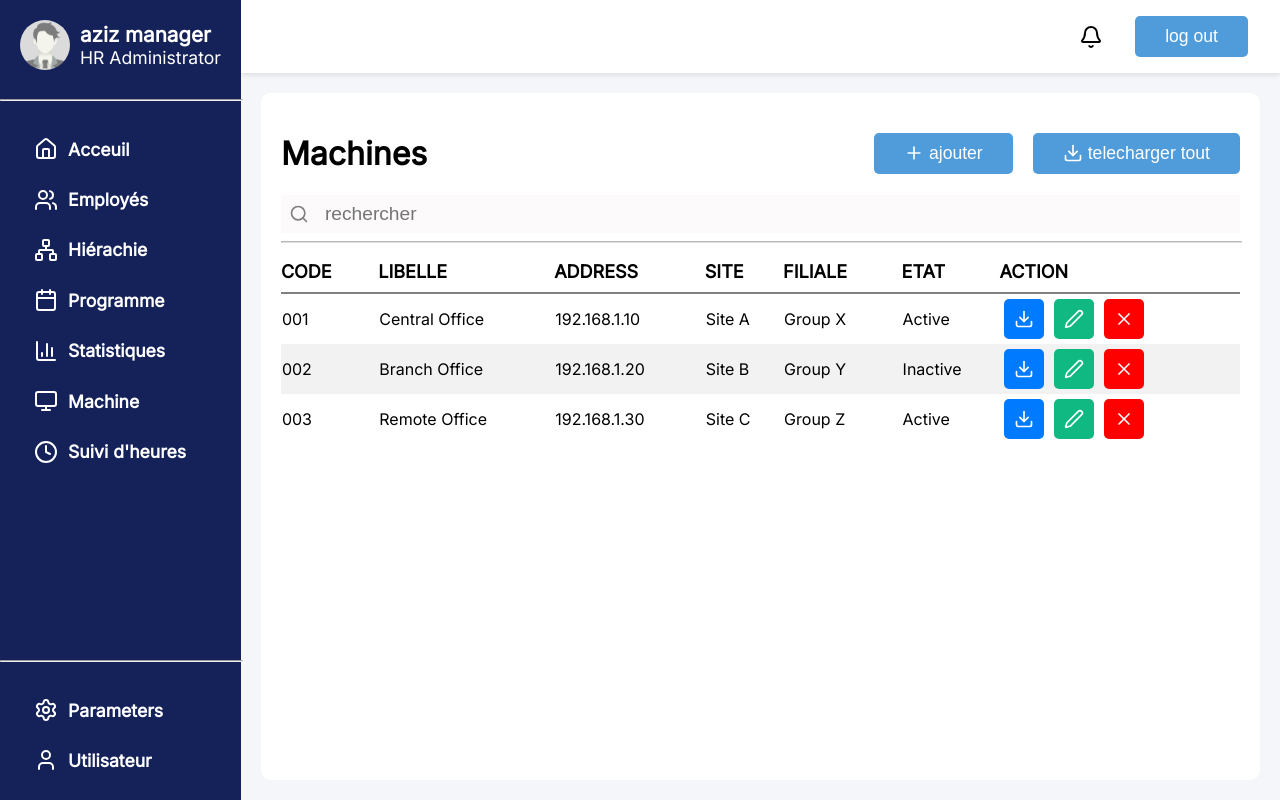
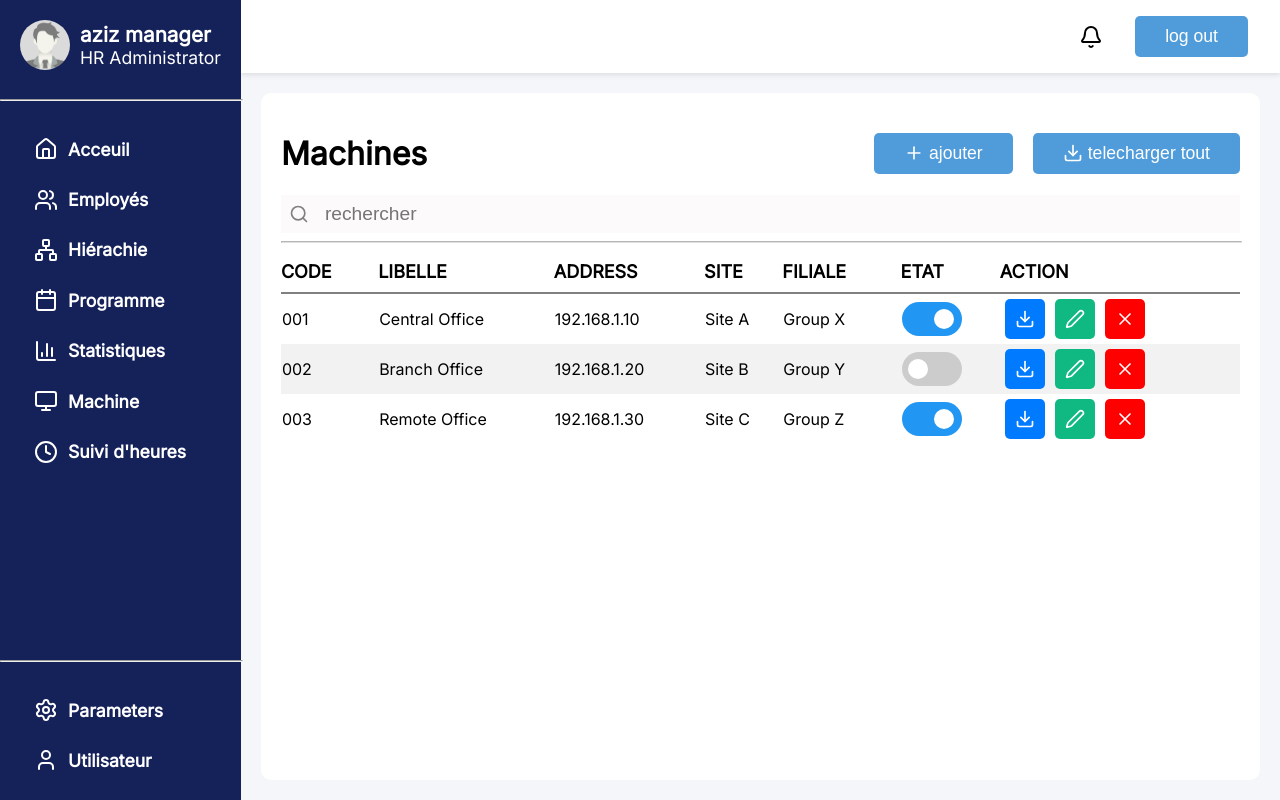
Before and after one commit to jbuguy/projet_pointeuse, a React (Vite) app in the folder frontend-pointeuse/: page /#/machine in a window 1280 px wide. Built offline with nearby package versions, Linux system fonts and the light colour scheme.

Commit message:
fixed the state of a machine to be a toggle button

```diff
--- a/frontend-pointeuse/src/pages/Machine.jsx
+++ b/frontend-pointeuse/src/pages/Machine.jsx
@@ -1,5 +1,6 @@
 import { Download, Pen, Plus, Search, X } from "lucide-react";
 import { useState } from "react";
+import Toggle from "../components/Toggle";
 
 export default function Machine() {
     const [searchValue, setSearch] = useState("");
@@ -10,7 +11,7 @@ export default function Machine() {
             address: "192.168.1.10",
             site: "Site A",
             filiale: "Group X",
-            etat: "Active",
+            etat: true,
         },
         {
             code: "002",
@@ -18,7 +19,7 @@ export default function Machine() {
             address: "192.168.1.20",
             site: "Site B",
             filiale: "Group Y",
-            etat: "Inactive",
+            etat: false,
         },
         {
             code: "003",
@@ -26,7 +27,7 @@ export default function Machine() {
             address: "192.168.1.30",
             site: "Site C",
             filiale: "Group Z",
-            etat: "Active",
+            etat: true,
         },
     ];
     const [machines, setMachines] = useState(machineData);
@@ -41,7 +42,12 @@ export default function Machine() {
             <td>{machine.address}</td>
             <td>{machine.site}</td>
             <td>{machine.filiale}</td>
-            <td>{machine.etat}</td>
+            <td>
+                <Toggle
+                    status={machine.etat}
+                    onChange={() => changeStatus(machine.code)}
+                />
+            </td>
             <td className="btn-action">
                 <button className="square-btn bg-blue">
                     <Download size={20} />
@@ -59,7 +65,16 @@ export default function Machine() {
         </tr>
     ));
     function removeMachine(code) {
-        setMachines((prevMachine) => prevMachine.filter((m) => m.code != code));
+        setMachines((prevMachines) =>
+            prevMachines.filter((m) => m.code != code)
+        );
+    }
+    function changeStatus(code) {
+        setMachines((prevMachines) =>
+            prevMachines.map((m) =>
+                m.code === code ? { ...m, etat: !m.etat } : m
+            )
+        );
     }
     return (
         <div className="mainContent">
```
